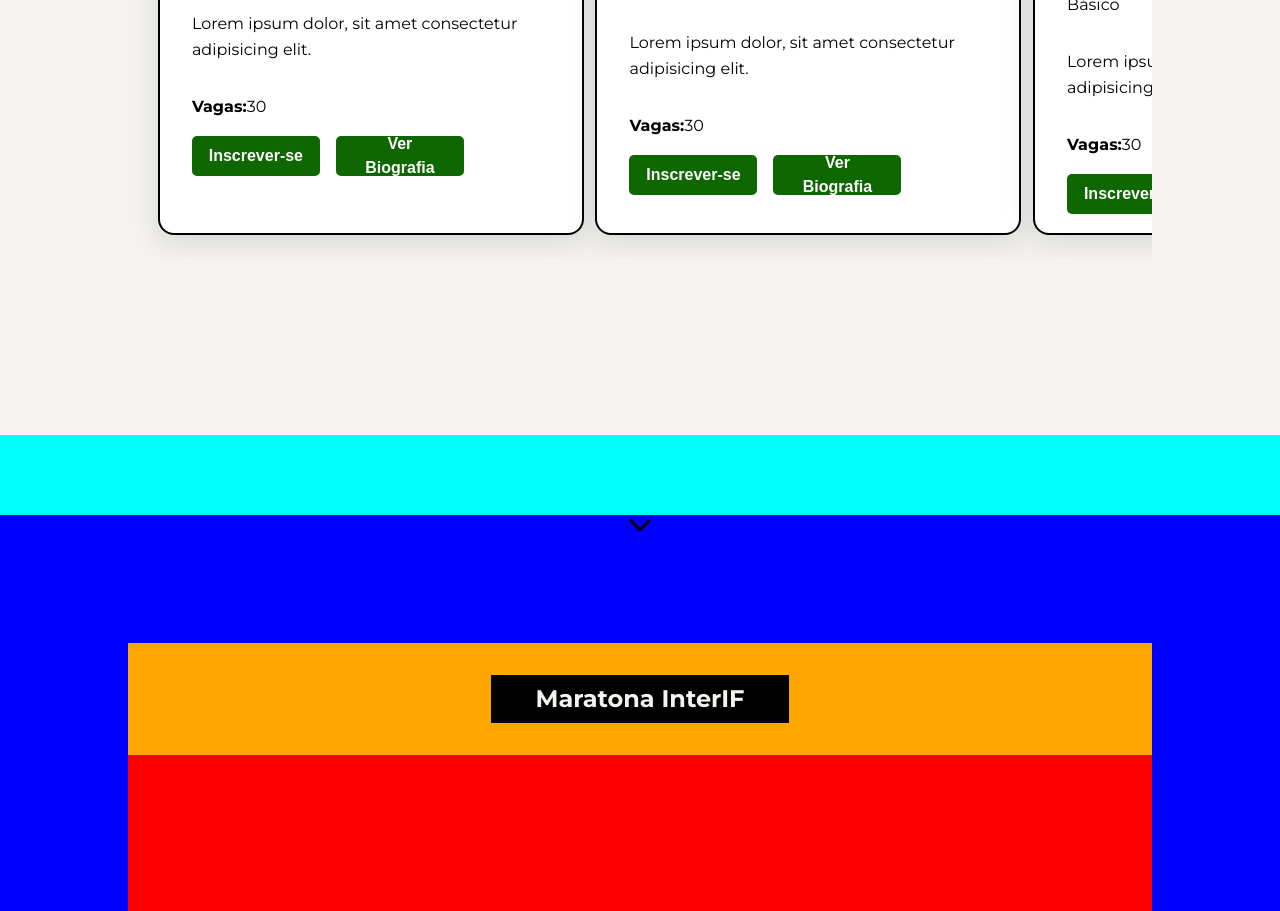
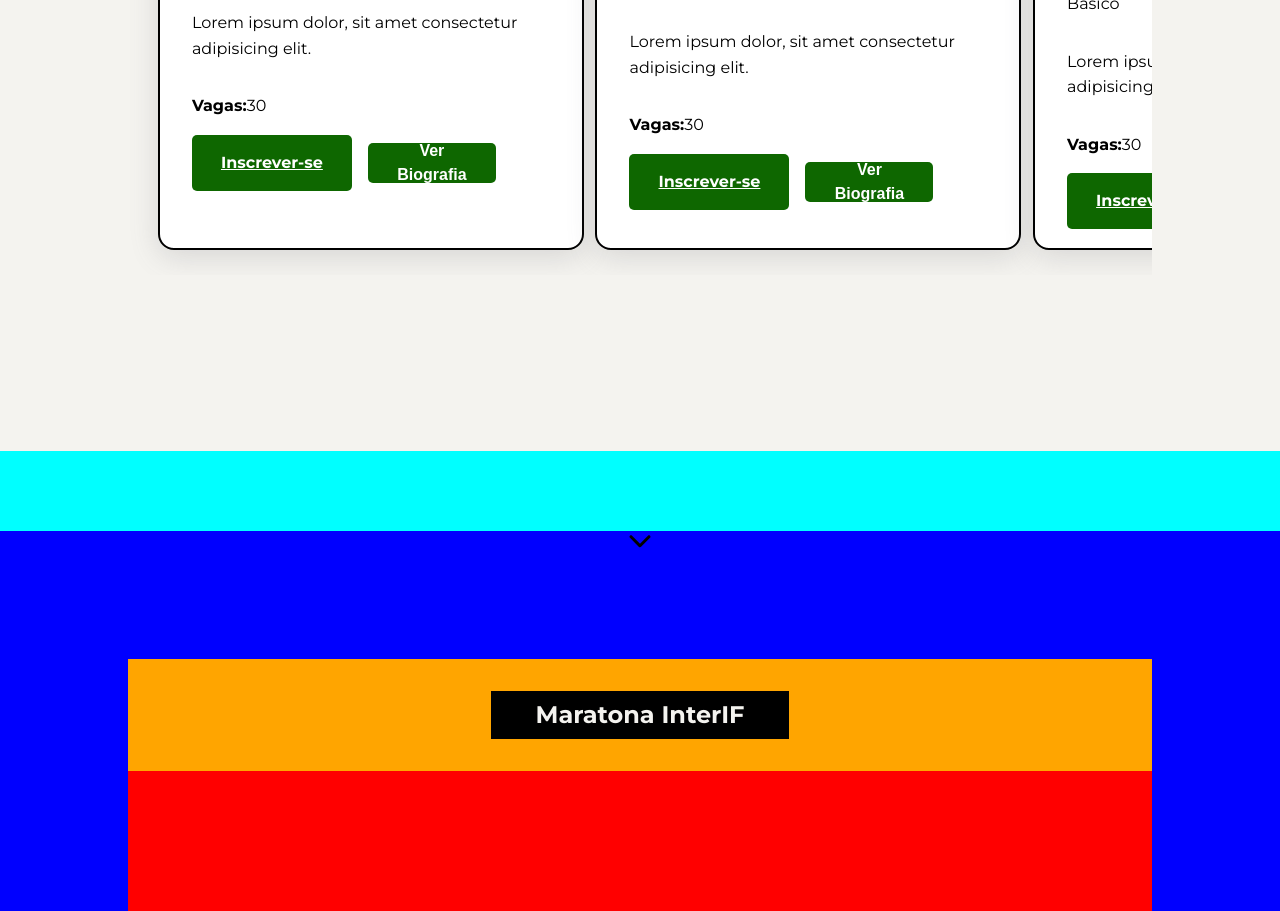
Before and after one commit to pet-ads/wecomp-new, a React (Vite) app: page / in a window 1280 px wide. Shown: the part 3320-4231 px from the top of the page. Built offline with nearby package versions, Linux system fonts and the light colour scheme.

Commit message:
build: resolver dependences of swiper

```diff
--- a/src/components/Slider/styles.ts
+++ b/src/components/Slider/styles.ts
@@ -9,6 +9,7 @@ export const SliderContainer = styled.div`
     max-width: 100%; /* Largura máxima */
     height: 100%;
     object-fit: cover;
+
 
     .swiper-pagination-bullet {
         background:rgb(255, 255, 255);
--- a/src/components/ui/Card/styles.ts
+++ b/src/components/ui/Card/styles.ts
@@ -46,7 +46,7 @@ export const Image = styled.img`
   width: auto;
 `;
 
-export const LinkButtonContainer = styled.button`
+export const LinkButtonContainer = styled.a`
   display: flex;
 
   justify-content: center;
```
Also changed, not shown: src/components/Slider/index.tsx (+5 -4 lines), 2 other files (tests, documents, lock files or other folders).
